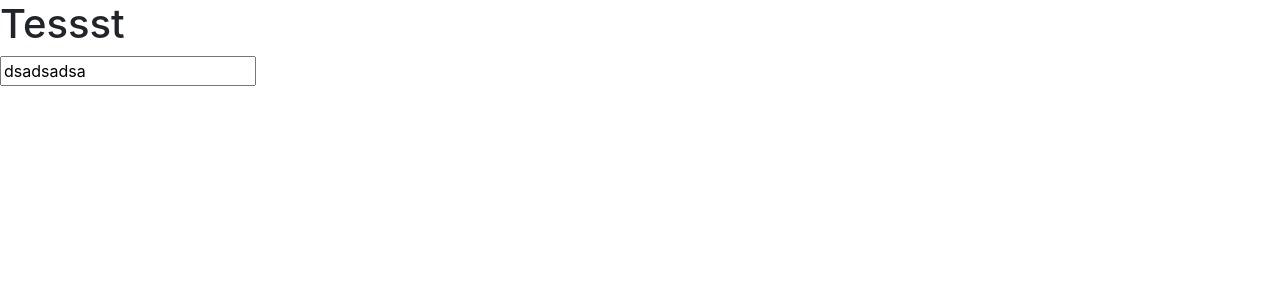
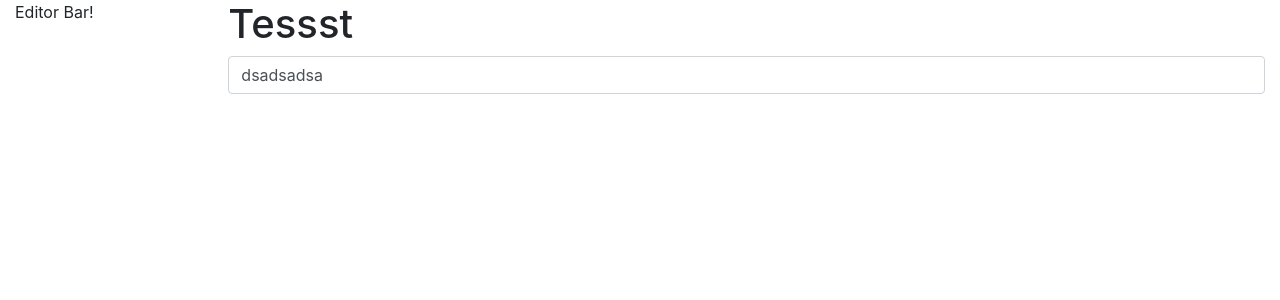
Before and after one commit to nikita-skobov/dynamic-writing, a React (Create React App) app: page /new in a window 1280 px wide. Shown: the top 300 px of the page. Built offline with nearby package versions, Linux system fonts and the light colour scheme.

Commit message:
adds editor/editorbar/line structure

```diff
--- a/src/components/Editor.js
+++ b/src/components/Editor.js
@@ -2,17 +2,24 @@ import React from 'react'
 import { connect } from 'react-redux'
 
 import Line from './Line'
+import EditorBar from './EditorBar'
 
 export function Editor(props) {
-
     const {
         lines
     } = props.editor
 
     return (
-        <div>
-            <h1>Tessst</h1>
-            {lines.map(obj => <Line {...obj} />)}
+        <div className="container-fluid">
+            <div className="row">
+                <div className="col-2">
+                    <EditorBar />
+                </div>
+                <div className="col">
+                    <h1>Tessst</h1>
+                    {lines.map(obj => <Line {...obj} />)}
+                </div>
+            </div>
         </div>
     )
 }
--- /dev/null
+++ b/src/components/EditorBar.css
@@ -0,0 +1,4 @@
+.editor-bar {
+    position: fixed;
+    height: 100%;
+}
--- /dev/null
+++ b/src/components/EditorBar.js
@@ -0,0 +1,21 @@
+import React from 'react'
+import { connect } from 'react-redux'
+
+import './EditorBar.css'
+
+export function EditorBar(props) {
+    return (
+        <div className="editor-bar">
+            Editor Bar!
+        </div>
+    )
+}
+
+const mapStateToProps = (state, ownProps) => {
+    return {
+        editor: state.editor,
+        ...ownProps,
+    }
+}
+
+export default connect(mapStateToProps)(EditorBar)
--- a/src/components/Line.js
+++ b/src/components/Line.js
@@ -1,9 +1,20 @@
 import React from 'react'
 import { connect } from 'react-redux'
 
+import TextareaAutosize from 'react-textarea-autosize'
+
 export function Line(props) {
+    const {
+        id,
+    } = props
+
     return (
-        <input type="text" defaultValue="dsadsadsa"></input>
+        <div className="input-group mb-2">
+            <TextareaAutosize
+                className="form-control"
+                defaultValue="dsadsadsa"
+            />
+        </div>
     )
 }
 
--- /dev/null
+++ b/src/constants/index.js
@@ -0,0 +1 @@
+export const EDITOR_ENTER_PRESS = 'EDITOR_ENTER_PRESS'
--- a/src/index.css
+++ b/src/index.css
@@ -1,3 +1,7 @@
 html,body,#root {
     height: 100%;
 }
+
+textarea {
+    resize: none;
+}
--- a/src/reducers/index.js
+++ b/src/reducers/index.js
@@ -1,11 +1,13 @@
 import { combineReducers } from 'redux'
+
 
 const initialStates = {
     userProfile: {
         isMobile: false,
     },
     editor: {
-        lines: ['dsa'],
+        lineMap: {'a': 0},
+        lines: [{ id: 'a'}],
     },
 }
 
```
Also changed, not shown: src/actions/editor.js (added, +12 -0 lines).
